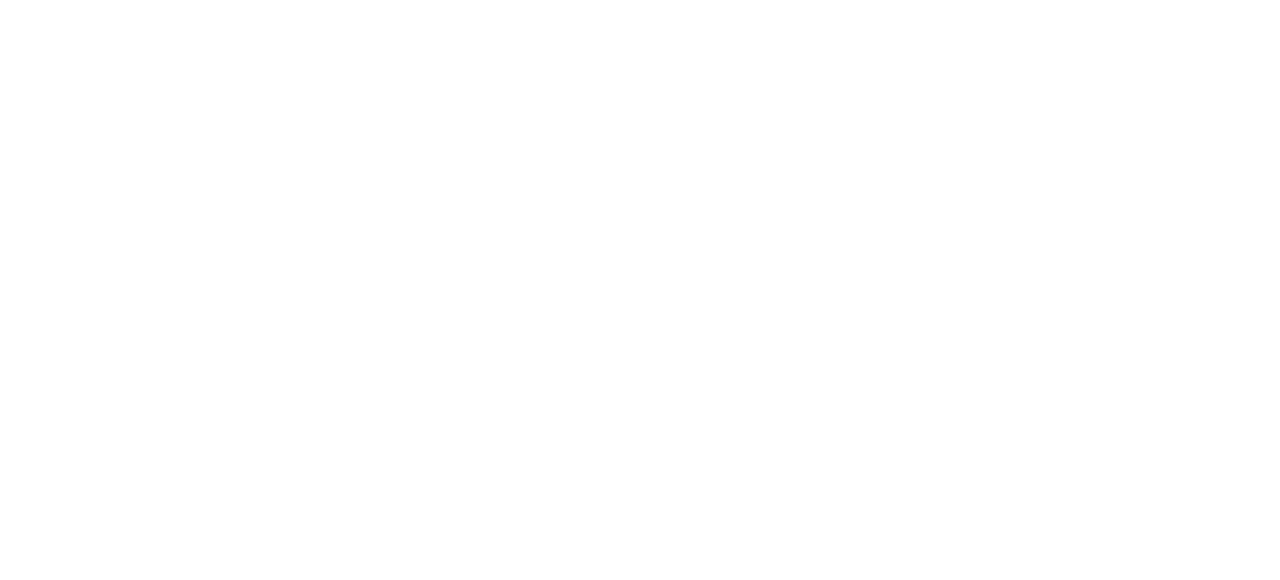
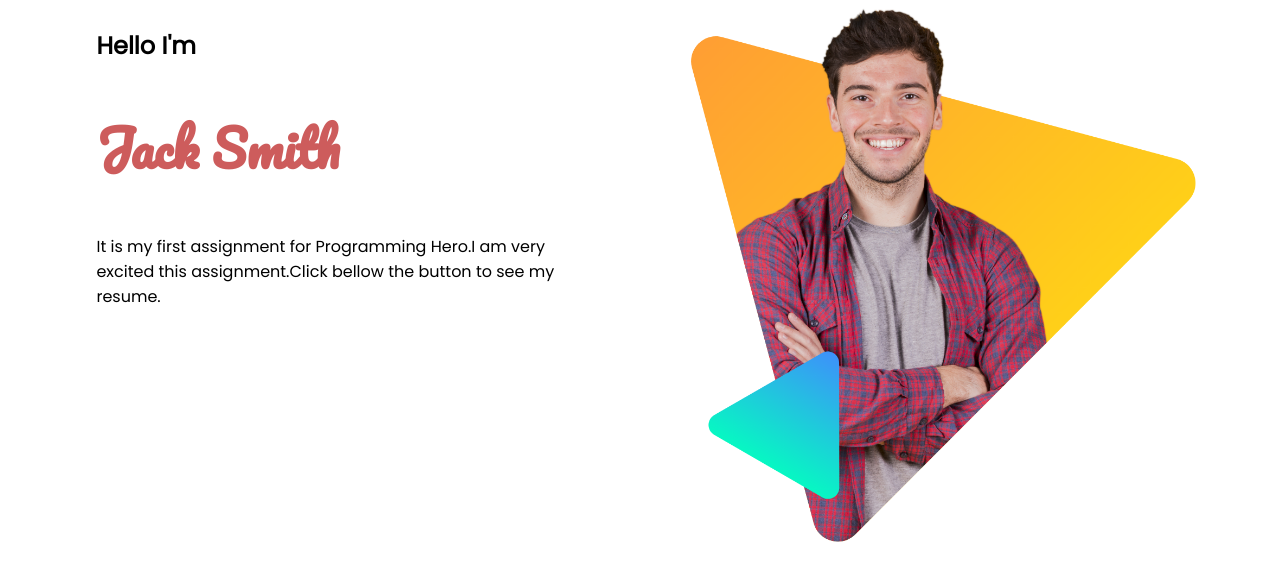
Before and after one commit to alquddus90/personal-website, a plain HTML site: page index.html in a window 1280 px wide. Drawn offline with Linux system fonts and the light colour scheme.

Commit message:
top part

```diff
--- a/index.html
+++ b/index.html
@@ -4,8 +4,22 @@
     <meta charset="UTF-8">
     <meta name="viewport" content="width=device-width, initial-scale=1.0">
     <title>personal web prof</title>
+    <link href="https://fonts.googleapis.com/css?family=Pacifico|Poppins&display=swap" rel="stylesheet">
+
+    <link href="https://fonts.googleapis.com/css?family=Poppins&display=swap" rel="stylesheet">
+    <link rel="stylesheet" href="style2.css">
 </head>
 <body>
+<section>
+    <div class="half-width">
+        <h2>Hello I'm</h2>
+        <h1><span class="name-heighlight">Jack Smith</span></h1>
+        <p>It is my first assignment for Programming Hero.I am very excited this assignment.Click bellow the button to see my resume.</p>
+    </div>
+    <div class="half-width">
+        <img src="images/peter.png" alt="">
+    </div>
+</section>
 
 </body>
 </html>
--- /dev/null
+++ b/style2.css
@@ -0,0 +1,25 @@
+body{
+    font-family: 'Poppins', sans-serif;
+}
+h1{
+    font-family: 'Poppins', sans-serif;
+font-family: 'Pacifico', cursive;
+}
+
+
+h1{
+    font-size: 50px;
+}
+.name-heighlight{
+    color: indianred;
+}
+.half-width{
+    width: 40%;
+    float: left;
+    margin-left: 5%;
+    padding-left: 2%;
+}
+
+.half-width img{
+    width: 100%;
+}
```
